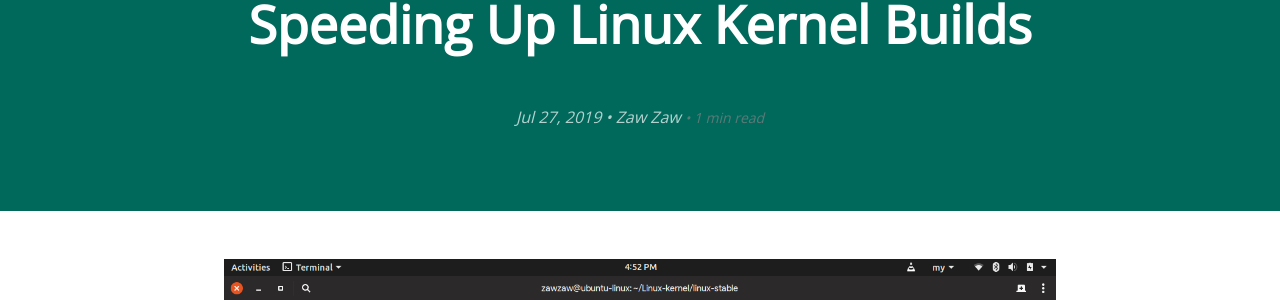
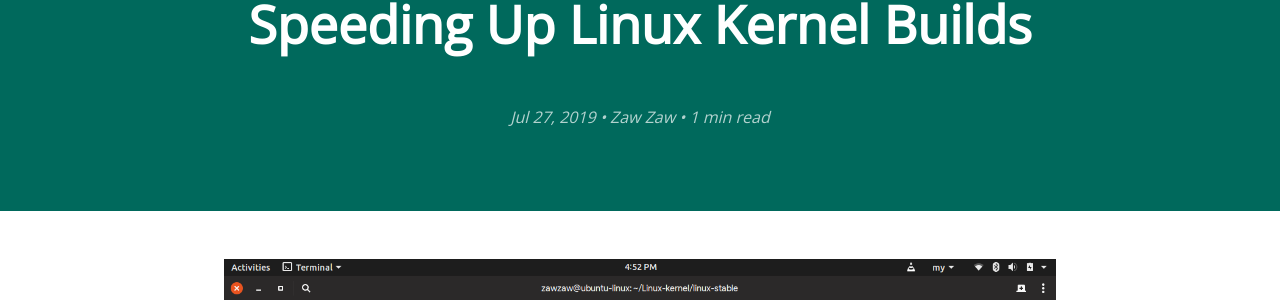
Before and after one commit to zawzaww/zawzaww.github.io, a Jekyll site: the page built from _posts/2019-07-27-speedup-linux-kernel-builds.md, in a window 1280 px wide. Shown: the part 159-459 px from the top of the page. Built offline with Jekyll 4.4.1, drawn with Linux system fonts in a browser that asks for light colours; comment, search, counter and statistics services are not loaded.

Commit message:
_layouts: default.html: No need to include post-meta class
Signed-off-by: Zaw Zaw <zawzthein@outlook.com>

```diff
--- a/_layouts/default.html
+++ b/_layouts/default.html
@@ -94,7 +94,7 @@
         {% if page_author %}
           • <span itemprop="author" itemscope itemtype="http://schema.org/Person"><span itemprop="name">{{ page_author }}</span></span>
         {% endif %}
-        <span class="post-meta"> • {% capture read_time %}{% include read-time.html %}{% endcapture %}{{ read_time | strip }}</span>
+          • <span> {% capture read_time %}{% include read-time.html %}{% endcapture %}{{ read_time | strip }}</span>
         </h2>
       {% endif %}
       <!-- End: Post tagline -->
```
